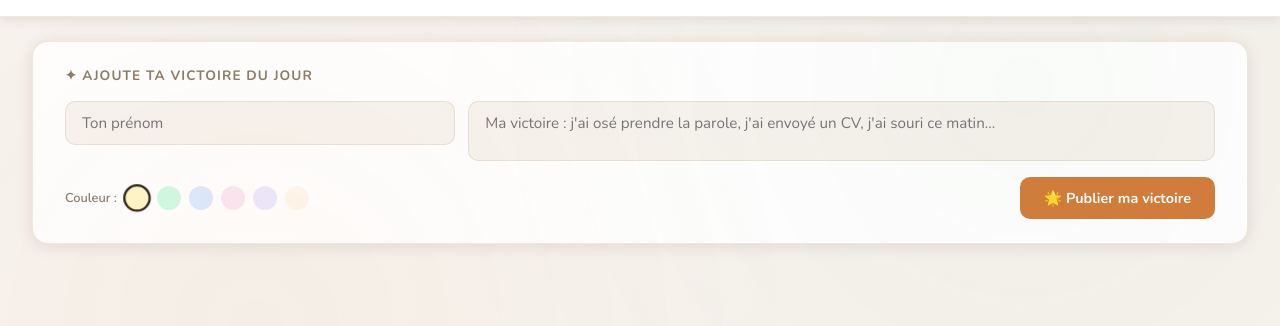
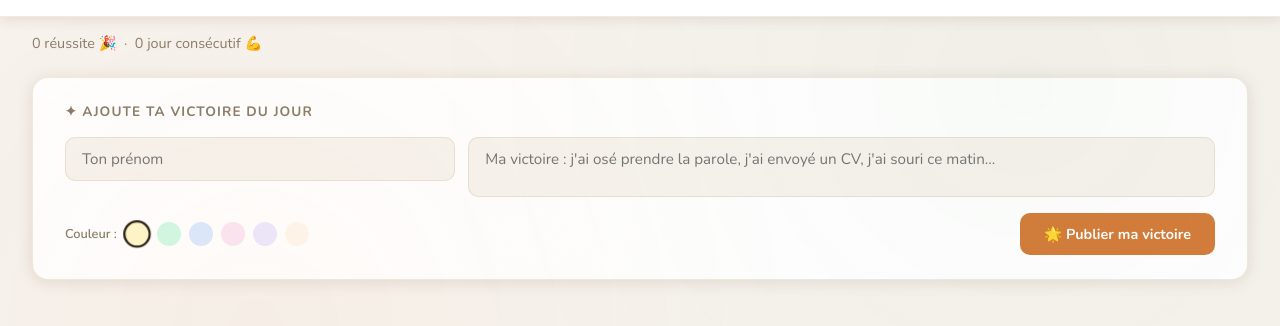
Before and after one commit to Flo1786/mur-des-reussite, a plain HTML site: page mur_des_reussites4.html in a window 1280 px wide. Shown: the part 74-400 px from the top of the page. Drawn offline with nearby package versions, Linux system fonts and the light colour scheme.

Commit message:
Update mur_des_reussites4.html

```diff
--- a/mur_des_reussites4.html
+++ b/mur_des_reussites4.html
@@ -441,7 +441,11 @@
     </button>
   </div>
 </header>
-
+<div id="stats" style="padding: 0 2rem; margin-top: 1rem; font-size: 0.9rem; color: var(--text-dim);">
+  <span id="total-count">0 réussite 🎉</span>
+  &nbsp;·&nbsp;
+  <span id="streak-count">0 jour consécutif 💪</span>
+</div>
 <div class="trainer-banner" id="trainer-banner">
   ✅ Mode formateur actif — vous pouvez supprimer des victoires en cliquant sur ✕
   &nbsp;·&nbsp;
```
